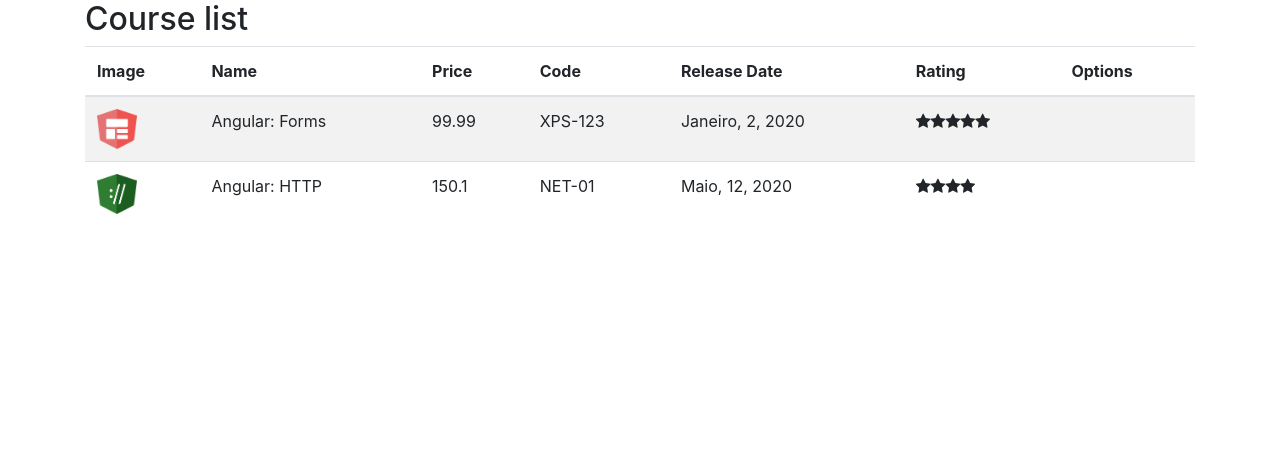
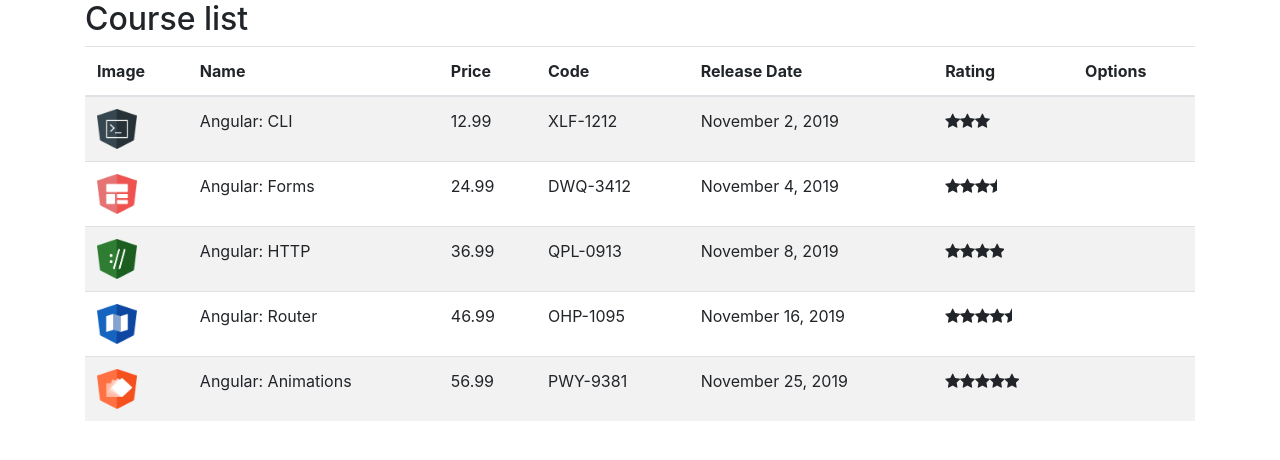
Before and after one commit to claudioniz/angular, an Angular app: page / in a window 1280 px wide. Shown: the top 460 px of the page. Built offline with nearby package versions, Linux system fonts and the light colour scheme.

Commit message:
Injeção de dependência courseService

```diff
--- a/src/app/courses/course-list.component.ts
+++ b/src/app/courses/course-list.component.ts
@@ -1,5 +1,6 @@
 import { Component, OnInit } from '@angular/core';
 import { Course } from './course';
+import { CourseService } from './course.service';
 
 @Component({
     selector: 'app-course-list',
@@ -8,28 +9,9 @@
 export class CourseListComponent implements OnInit {
     courses: Course[] = [];
 
+    constructor(private courseService: CourseService){}
+
     ngOnInit(): void {
-        this.courses = [
-            {
-                id: 1,
-                name: 'Angular: Forms',
-                imageUrl: '/assets/images/forms.png',
-                price: 99.99,
-                code: 'XPS-123',
-                duration: 120,
-                rating: 5,
-                releaseDate: 'Janeiro, 2, 2020'
-            },
-            {
-                id: 2,
-                name: 'Angular: HTTP',
-                imageUrl: '/assets/images/http.png',
-                price: 150.10,
-                code: 'NET-01',
-                duration: 180,
-                rating: 4,
-                releaseDate : 'Maio, 12, 2020'
-            }
-        ]
+        this.courses= this.courseService.retrieveAll();
     }
 }
--- /dev/null
+++ b/src/app/courses/course.service.ts
@@ -0,0 +1,69 @@
+import { Course } from './course';
+import { Injectable } from '@angular/core';
+
+@Injectable({
+    providedIn: 'root'
+})
+export class CourseService{
+    retrieveAll(): Course[]{
+        return COURSES;
+    }
+}
+
+var COURSES: Course[] = [
+    {
+        id: 1,
+        name: 'Angular: CLI',
+        releaseDate: 'November 2, 2019',
+        description: 'Neste curso, os alunos irão obter um grande conhecimento nos principais recursos do CLI.',
+        duration: 120,
+        code: 'XLF-1212',
+        rating: 3,
+        price: 12.99,
+        imageUrl: '/assets/images/cli.png',
+    },
+    {
+        id: 2,
+        name: 'Angular: Forms',
+        releaseDate: 'November 4, 2019',
+        description: 'Neste curso, os alunos irão obter um conhecimento aprofundado sobre os recursos disponíveis no módulo de Forms.',
+        duration: 80,
+        code: 'DWQ-3412',
+        rating: 3.5,
+        price: 24.99,
+        imageUrl: '/assets/images/forms.png',
+    },
+    {
+        id: 3,
+        name: 'Angular: HTTP',
+        releaseDate: 'November 8, 2019',
+        description: 'Neste curso, os alunos irão obter um conhecimento aprofundado sobre os recursos disponíveis no módulo de HTTP.',
+        duration: 80,
+        code: 'QPL-0913',
+        rating: 4.0,
+        price: 36.99,
+        imageUrl: '/assets/images/http.png',
+    },
+    {
+        id: 4,
+        name: 'Angular: Router',
+        releaseDate: 'November 16, 2019',
+        description: 'Neste curso, os alunos irão obter um conhecimento aprofundado sobre os recursos disponíveis no módulo de Router.',
+        duration: 80,
+        code: 'OHP-1095',
+        rating: 4.5,
+        price: 46.99,
+        imageUrl: '/assets/images/router.png',
+    },
+    {
+        id: 5,
+        name: 'Angular: Animations',
+        releaseDate: 'November 25, 2019',
+        description: 'Neste curso, os alunos irão obter um conhecimento aprofundado sobre os recursos disponíveis sobre Animation.',
+        duration: 80,
+        code: 'PWY-9381',
+        rating: 5,
+        price: 56.99,
+        imageUrl: '/assets/images/animations.png',
+    }
+];
--- a/src/app/courses/course.ts
+++ b/src/app/courses/course.ts
@@ -1,6 +1,7 @@
 export class Course{
     id: number;
     name: string;
+    description: string;
     imageUrl: string;
     price: number;
     code: string;
```
